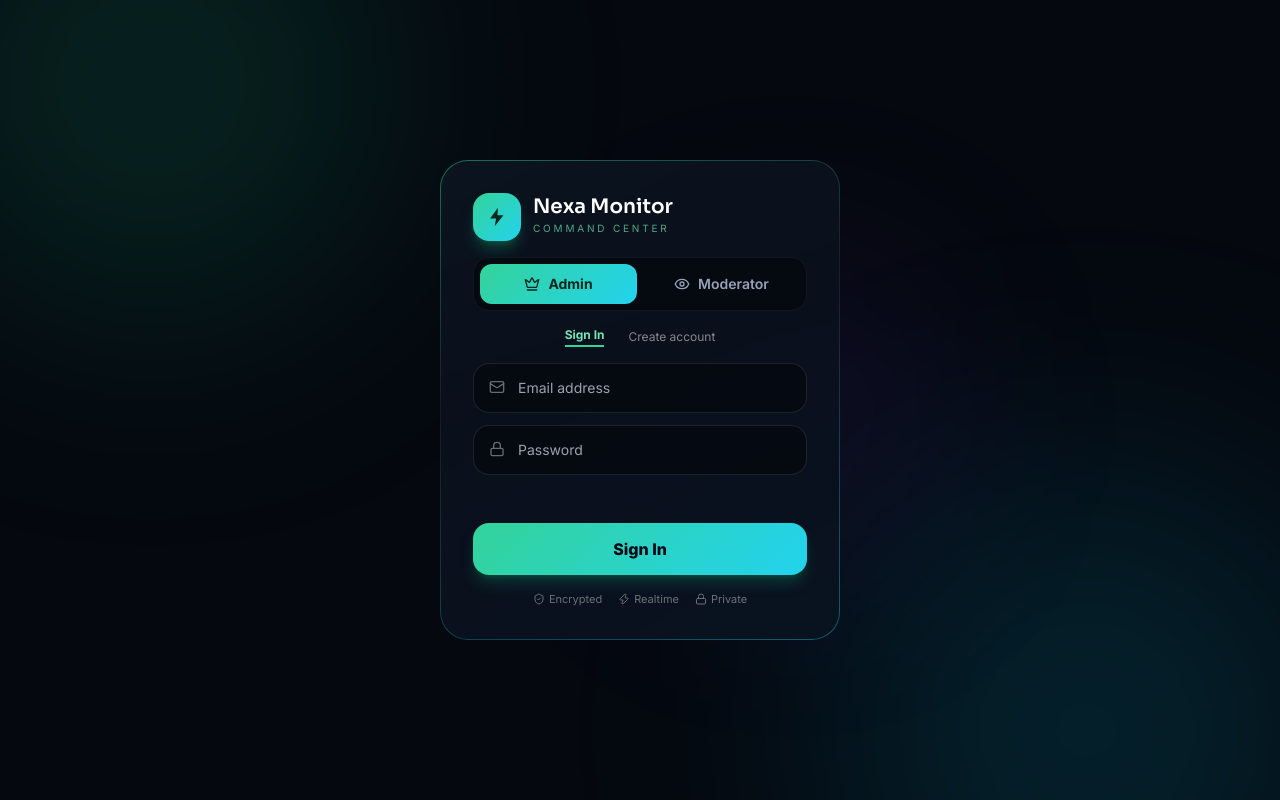
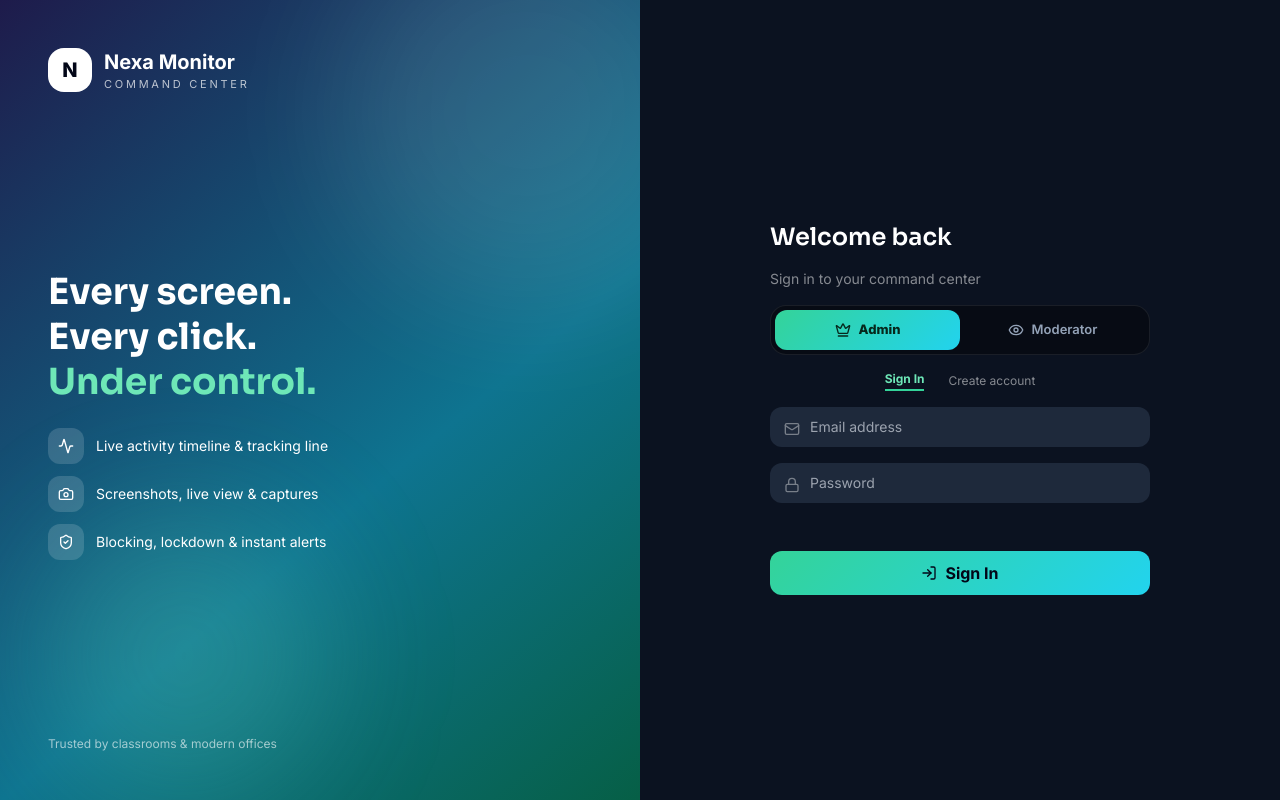
Before and after one commit to swampodsarkar321/pc-monitor-admin, a plain HTML site: page index.html in a window 1280 px wide. Drawn offline with nearby package versions, Linux system fonts and the light colour scheme.

Commit message:
Login back to split style with sliding switch

```diff
--- a/index.html
+++ b/index.html
@@ -3,38 +3,44 @@
 <link rel="stylesheet" href="https://fonts.googleapis.com/css2?family=Inter:wght@400;500;600;700;800&family=Sora:wght@600;700;800&display=swap">
 <script src="https://www.gstatic.com/firebasejs/8.10.1/firebase-app.js"></script>
 <script src="https://www.gstatic.com/firebasejs/8.10.1/firebase-database.js"></script>
-<style>body{font-family:'Inter',sans-serif;background:#05080f}h1{font-family:'Sora',sans-serif}
-@keyframes float1{0%,100%{transform:translate(0,0)}50%{transform:translate(40px,-30px)}}
-@keyframes float2{0%,100%{transform:translate(0,0)}50%{transform:translate(-30px,30px)}}
-@keyframes fadeup{from{opacity:0;transform:translateY(14px)}to{opacity:1;transform:none}}
-.fadeup{animation:fadeup .5s ease-out both}.d1{animation-delay:.05s}.d2{animation-delay:.12s}.d3{animation-delay:.2s}</style></head>
-<body class="text-white min-h-screen overflow-hidden" onload="lucide.createIcons()">
-<div class="fixed -top-32 -left-32 w-[480px] h-[480px] rounded-full bg-emerald-500/15 blur-[120px]" style="animation:float1 9s ease-in-out infinite"></div>
-<div class="fixed -bottom-40 -right-24 w-[520px] h-[520px] rounded-full bg-cyan-500/15 blur-[130px]" style="animation:float2 11s ease-in-out infinite"></div>
-<div class="fixed top-1/3 left-1/2 w-[300px] h-[300px] rounded-full bg-violet-600/10 blur-[100px]"></div>
-<div class="relative min-h-screen grid place-items-center p-4">
-<div class="w-full max-w-[400px] rounded-[28px] p-[1px]" style="background:linear-gradient(160deg,rgba(52,211,153,.5),rgba(255,255,255,.08) 40%,rgba(34,211,238,.4))">
-<div class="rounded-[27px] bg-[#0a0f1c]/95 backdrop-blur-xl p-8 space-y-4">
-<div class="fadeup flex items-center gap-3"><span class="w-12 h-12 rounded-2xl grid place-items-center shadow-lg shadow-emerald-500/30" style="background:linear-gradient(135deg,#34d399,#22d3ee)"><svg width="22" height="22" viewBox="0 0 24 24" fill="none"><path d="M13 2 4.5 13.5H11L9.5 22 19 10h-6.5L13 2z" fill="#06281c"/></svg></span>
-<div><h1 class="text-xl leading-none">Nexa Monitor</h1><div class="text-[10px] tracking-[.28em] text-emerald-300/70 mt-1">COMMAND CENTER</div></div></div>
-<div class="fadeup d1 grid grid-cols-2 gap-1.5 p-1.5 bg-black/40 border border-white/5 rounded-2xl">
-<button id="tabA" onclick="tab('a')" class="py-2.5 rounded-xl text-sm font-bold flex items-center justify-center gap-2" style="background:linear-gradient(135deg,#34d399,#22d3ee);color:#06281c"><i data-lucide="crown" class="w-4 h-4"></i>Admin</button>
-<button id="tabM" onclick="tab('m')" class="py-2.5 rounded-xl text-sm font-semibold text-slate-400 flex items-center justify-center gap-2"><i data-lucide="eye" class="w-4 h-4"></i>Moderator</button></div>
-<div class="fadeup d1 flex justify-center gap-6 text-xs"><button onclick="xtab('in')" id="xtIn" class="font-bold text-emerald-300 border-b-2 border-emerald-400 pb-0.5">Sign In</button><button onclick="xtab('up')" id="xtUp" class="opacity-50 hover:opacity-90">Create account</button></div>
-<div class="fadeup d2 space-y-3">
-<div class="relative group"><i data-lucide="mail" class="w-4 h-4 absolute left-4 top-4 opacity-40 group-focus-within:opacity-100 group-focus-within:text-emerald-300 transition"></i><input id="u" placeholder="Email address" class="w-full bg-black/40 border border-white/10 rounded-2xl pl-11 pr-4 py-3.5 text-sm outline-none focus:border-emerald-400/70 focus:bg-black/60 transition"></div>
-<div class="relative group"><i data-lucide="lock" class="w-4 h-4 absolute left-4 top-4 opacity-40 group-focus-within:opacity-100 group-focus-within:text-emerald-300 transition"></i><input id="p" type="password" placeholder="Password" onkeydown="if(event.key==='Enter')go()" class="w-full bg-black/40 border border-white/10 rounded-2xl pl-11 pr-4 py-3.5 text-sm outline-none focus:border-emerald-400/70 focus:bg-black/60 transition"></div>
+<style>body{font-family:'Inter',sans-serif}h1{font-family:'Sora',sans-serif}
+.seg{position:relative;display:grid;grid-template-columns:1fr 1fr;background:rgba(0,0,0,.35);border:1px solid rgba(255,255,255,.08);border-radius:16px;padding:4px}
+.seg .pill{position:absolute;top:4px;bottom:4px;width:calc(50% - 4px);border-radius:12px;background:linear-gradient(135deg,#34d399,#22d3ee);transition:left .25s ease}
+.seg button{position:relative;z-index:1;display:flex;align-items:center;justify-content:center;gap:8px;padding:10px 0;font-size:13px;font-weight:600;color:#94a3b8}
+.seg button.on{color:#06281c;font-weight:800}</style></head>
+<body class="bg-[#0b1220] text-white min-h-screen" onload="lucide.createIcons()">
+<div class="min-h-screen grid md:grid-cols-2">
+<div class="hidden md:flex flex-col justify-between p-12 relative overflow-hidden" style="background:linear-gradient(140deg,#1e1b4b,#0e7490 60%,#065f46)">
+<div class="absolute -top-20 -right-20 w-96 h-96 rounded-full bg-white/10 blur-3xl"></div>
+<div class="absolute bottom-0 left-10 w-72 h-72 rounded-full bg-emerald-300/20 blur-3xl"></div>
+<div class="relative flex items-center gap-3"><div class="w-11 h-11 rounded-2xl grid place-items-center font-black text-xl text-slate-950 bg-white">N</div><div><div class="text-xl font-bold">Nexa Monitor</div><div class="text-[11px] tracking-[.25em] opacity-70">COMMAND CENTER</div></div></div>
+<div class="relative space-y-6">
+<h1 class="text-4xl font-bold leading-tight">Every screen.<br>Every click.<br><span class="text-emerald-300">Under control.</span></h1>
+<div class="space-y-3 text-sm">
+<div class="flex items-center gap-3"><span class="w-9 h-9 rounded-xl bg-white/15 grid place-items-center"><i data-lucide="activity" class="w-4 h-4"></i></span>Live activity timeline & tracking line</div>
+<div class="flex items-center gap-3"><span class="w-9 h-9 rounded-xl bg-white/15 grid place-items-center"><i data-lucide="camera" class="w-4 h-4"></i></span>Screenshots, live view & captures</div>
+<div class="flex items-center gap-3"><span class="w-9 h-9 rounded-xl bg-white/15 grid place-items-center"><i data-lucide="shield-check" class="w-4 h-4"></i></span>Blocking, lockdown & instant alerts</div>
+</div></div>
+<div class="relative text-xs opacity-60">Trusted by classrooms & modern offices</div>
 </div>
+<div class="grid place-items-center p-6">
+<div class="w-full max-w-[380px] space-y-4">
+<div class="md:hidden flex items-center gap-2 mb-2"><div class="w-9 h-9 rounded-xl grid place-items-center font-black text-slate-950" style="background:linear-gradient(135deg,#34d399,#22d3ee)">N</div><b>Nexa Monitor</b></div>
+<h1 class="text-2xl">Welcome back</h1>
+<p class="text-sm opacity-50 -mt-2">Sign in to your command center</p>
+<div class="seg"><span id="pill" class="pill" style="left:4px"></span>
+<button id="tabA" onclick="tab('a')" class="on"><i data-lucide="crown" class="w-4 h-4"></i>Admin</button>
+<button id="tabM" onclick="tab('m')"><i data-lucide="eye" class="w-4 h-4"></i>Moderator</button></div>
+<div class="flex justify-center gap-6 text-xs"><button onclick="xtab('in')" id="xtIn" class="font-bold text-emerald-300 border-b-2 border-emerald-400 pb-0.5">Sign In</button><button onclick="xtab('up')" id="xtUp" class="opacity-50 hover:opacity-90">Create account</button></div>
+<div class="relative"><i data-lucide="mail" class="w-4 h-4 absolute left-3.5 top-3.5 opacity-40"></i><input id="u" placeholder="Email address" class="w-full bg-slate-800 rounded-xl pl-10 pr-3 py-2.5 text-sm outline-none focus:border-emerald-400"></div>
+<div class="relative"><i data-lucide="lock" class="w-4 h-4 absolute left-3.5 top-3.5 opacity-40"></i><input id="p" type="password" placeholder="Password" onkeydown="if(event.key==='Enter')go()" class="w-full bg-slate-800 rounded-xl pl-10 pr-3 py-2.5 text-sm outline-none focus:border-emerald-400"></div>
 <div id="err" class="text-xs text-red-400 min-h-[16px]"></div>
-<button onclick="go()" id="goBtn" class="fadeup d3 w-full font-extrabold py-3.5 rounded-2xl text-slate-950 flex items-center justify-center gap-2 shadow-lg shadow-emerald-500/25 hover:brightness-110 hover:shadow-emerald-500/40 active:scale-[.98] transition" style="background:linear-gradient(135deg,#34d399,#22d3ee)">Sign In</button>
-<div class="flex items-center justify-center gap-4 text-[11px] opacity-40"><span class="flex items-center gap-1"><i data-lucide="shield-check" class="w-3 h-3"></i>Encrypted</span><span class="flex items-center gap-1"><i data-lucide="zap" class="w-3 h-3"></i>Realtime</span><span class="flex items-center gap-1"><i data-lucide="lock" class="w-3 h-3"></i>Private</span></div>
+<button onclick="go()" id="goBtn" class="w-full font-bold py-2.5 rounded-xl text-slate-950 flex items-center justify-center gap-2" style="background:linear-gradient(135deg,#34d399,#22d3ee)"><i data-lucide="log-in" class="w-4 h-4"></i>Sign In</button>
 </div></div></div>
 <script>
 firebase.initializeApp({databaseURL:"https://fram-and-go-default-rtdb.asia-southeast1.firebasedatabase.app"});
 const db=firebase.database();let mode='a',xmode='in';
-const ON='py-2.5 rounded-xl text-sm font-bold flex items-center justify-center gap-2',OFF='py-2.5 rounded-xl text-sm font-semibold text-slate-400 flex items-center justify-center gap-2';
-function tab(m){mode=m;tabA.className=ON+(m==='a'?'':' bg-transparent');tabM.className=OFF+(m==='m'?'':' bg-transparent');
-tabA.style.cssText=m==='a'?'background:linear-gradient(135deg,#34d399,#22d3ee);color:#06281c':'';tabM.style.cssText=m==='m'?'background:linear-gradient(135deg,#34d399,#22d3ee);color:#06281c':'';lucide.createIcons();}
+function tab(m){mode=m;pill.style.left=m==='a'?'4px':'calc(50% + 0px)';tabA.classList.toggle('on',m==='a');tabM.classList.toggle('on',m==='m');}
 function xtab(m){xmode=m;xtIn.className=m==='in'?'font-bold text-emerald-300 border-b-2 border-emerald-400 pb-0.5':'opacity-50 hover:opacity-90';xtUp.className=m==='up'?'font-bold text-emerald-300 border-b-2 border-emerald-400 pb-0.5':'opacity-50 hover:opacity-90';goBtn.innerHTML=m==='in'?'Sign In':'Request Account';}
 const key=e=>e.toLowerCase().replace(/[.#$\[\]]/g,'_');
 async function go(){
```
